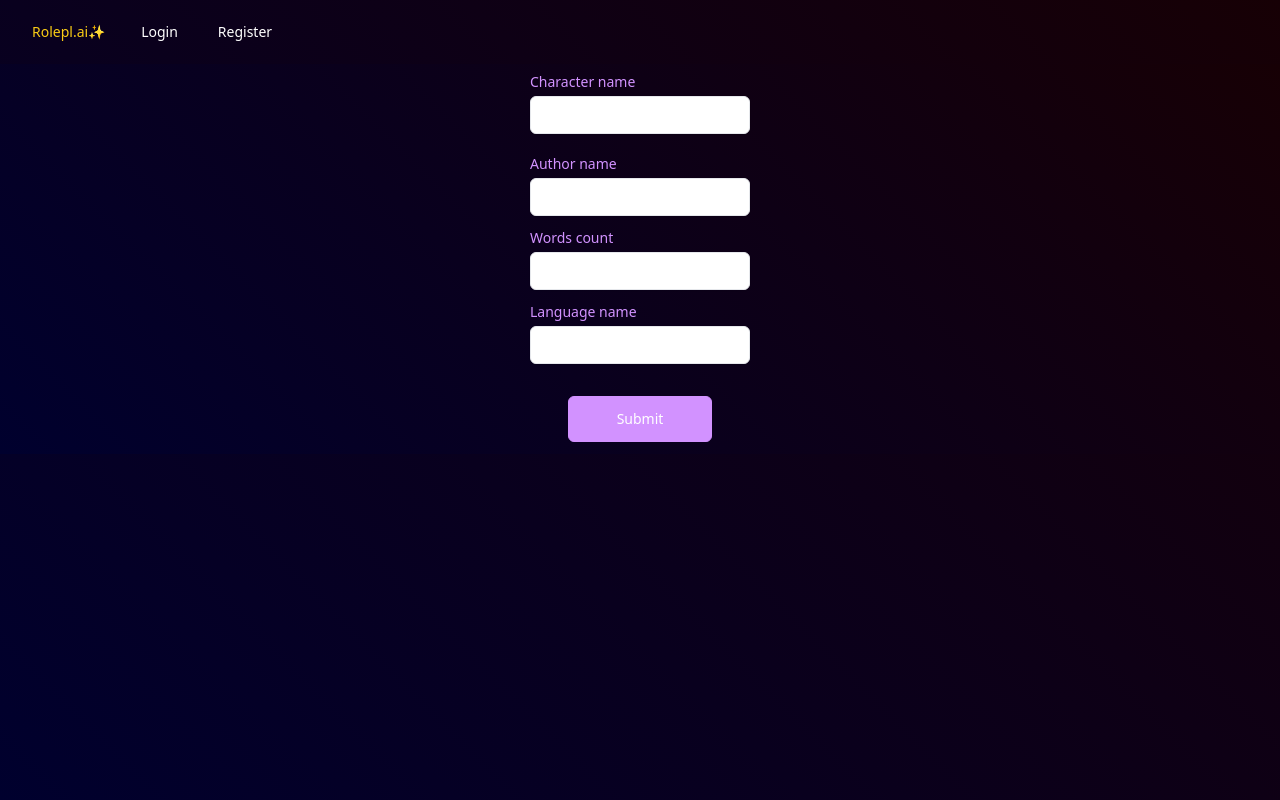
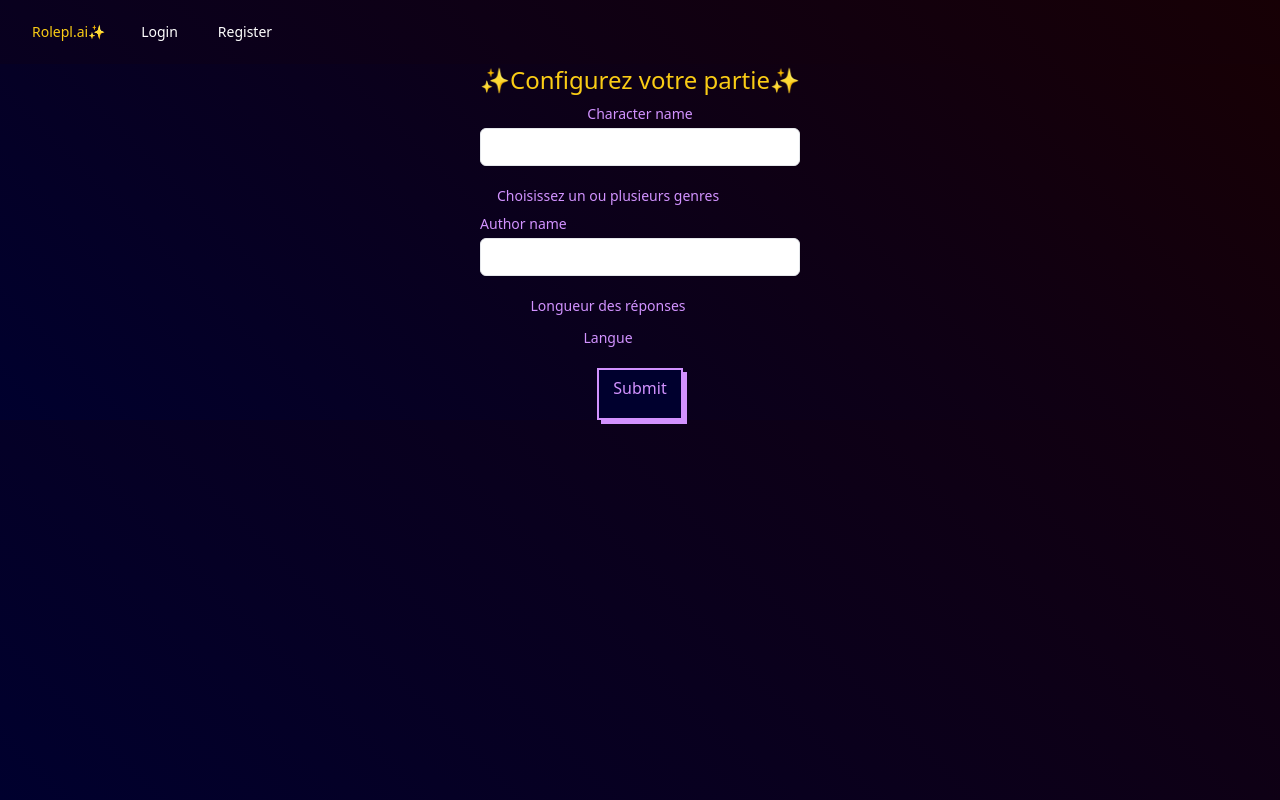
Before and after one commit to Seb-Pot-Dev/ai-boost, a Symfony app: template templates/app/index.html.twig in a window 1280 px wide. Run offline with Twig, Linux system fonts and the light colour scheme; the template is opened without the code that fills it, so the values that code supplies are empty; form fields are guessed from the names that the template uses; style sheets or scripts are compiled from the project's sources; some libraries are stand-ins or nearby versions.

Commit message:
front / translation / titles

```diff
--- a/templates/app/index.html.twig
+++ b/templates/app/index.html.twig
@@ -1,6 +1,6 @@
 {% extends 'base.html.twig' %}
 
-{% block title %}Hello AppController!{% endblock %}
+{% block title %}✨Nouvelle partie✨{% endblock %}
 
 {% block body %}
 {# Fenetre limitModal #}
@@ -19,19 +19,14 @@
     </div>
 </div>
 <main class="radient-background">
-<!-- Bouton pour déclencher le résumé -->
-
-
-<h1 class="bg-red-500 w-full text-7xl"></h1>
-
     {# <div class="flex justify-center"> #}
-        <section id="formSection" class=" flex justify-center px-8 sm:px-12 lg:col-span-7 lg:px-16 xl:col-span-6">
+        <section id="formSection" class=" flex justify-center items-center px-8 sm:px-12 lg:col-span-7 lg:px-16 xl:col-span-6">
             <div class="max-w-xl lg:max-w-3xl">
-
+            <h1 class="flex items-center justify-center text-2xl text-yellow-400 font-medium">✨Configurez votre partie✨</h1>
                 {{ form_start(form, {
                     attr: {
                         'id': 'my-form',
-                    'class': 'w-full h-full',
+                        'class': 'w-full h-full flex flex-col items-center justify-center',
                         }
                     })
                 }}
@@ -39,9 +34,9 @@
                     <div class="col-span-6">
                         {{ form_row(form.characterName, {
                         attr: {
-                        'class': 'p-2 mt-1 w-full rounded-md border-gray-200 bg-white text-sm text-g-violet shadow-sm'
+                            'class': 'p-2 mt-1 w-full rounded-md border-gray-200 bg-white text-sm text-g-dark-blue shadow-sm'
                             },
-                    label_attr: {'class': 'mt-2 block text-sm font-medium text-g-violet'},
+                        label_attr: {'class': 'mt-2 block text-sm font-medium text-g-violet flex items-center justify-center'},
                         }) }}
                     </div>
 
@@ -52,12 +47,12 @@
                         }) }}
                     </div> #}
 
-                <fieldset class="flex flex-wrap gap-3 max-w-64 items-center justify-center">
-                    <legend class="sr-only">Genre Names</legend>
+                    <fieldset class=" flex flex-wrap gap-1 max-w-64 items-center justify-center">
+                        <p class="text-g-violet mt-2 block text-sm font-medium flex items-center justify-center">Choisissez un ou plusieurs genres</p>
                         {# Itération sur chaque choix pour genreNames #}
                         {% for genreName in form.genreNames %}
                         <div>
-                    <label class="flex cursor-pointer items-center justify-center rounded-md border border-gray-100 bg-white px-3 py-2 text-gray-900 hover:border-gray-300 has-[:checked]:bg-g-violet has-[:checked]:text-white has-[:checked]:border-black transform active:scale-75 transition-transform">
+                        <label class="flex cursor-pointer items-center justify-center rounded-md border border-gray-100 bg-white px-3 py-2 text-g-dark-blue hover:border-gray-300 has-[:checked]:bg-g-violet has-[:checked]:text-white has-[:checked]:border-black transform active:scale-75 transition-transform">
                         {{ form_widget(genreName, {
                             'attr': {'class': 'sr-only'}
                         }) }}
@@ -72,36 +67,80 @@
 
 
 
-                <div class="col-span-6 sm:col-span-3">
+                    <div class="">
                         {{ form_row(form.authorName, {
-                    attr: {'class': 'p-2 mt-1 w-full rounded-md border-gray-200 bg-white text-sm text-g-violet shadow-sm'},
+                        attr: {'class': 'p-2 mt-1 w-full rounded-md border-gray-200 bg-white text-sm text-g-dark-blue shadow-sm'},
                         label_attr: {'class': 'mt-2 block text-sm font-medium text-g-violet'},
                         }) }}
                     </div>
 
-                <div class="col-span-6 sm:col-span-3">
+                    {# <div class="col-span-6 sm:col-span-3">
                         {{ form_row(form.wordsCount, {
                         attr: {'class': 'p-2 mt-1 w-full rounded-md border-gray-200 bg-white text-sm text-g-violet shadow-sm'},
                         label_attr: {'class': 'mt-2 block text-sm font-medium text-g-violet'},
                         }) }}
+                    </div> #}
+
+                    <fieldset class="flex flex-col flex-wrap gap-1 max-w-64 items-center justify-center">
+                        <p class="text-g-violet mt-2 block text-sm font-medium">Longueur des réponses</p>
+                        {# Itération sur chaque choix pour genreNames #}
+                        <div class="flex gap-1">
+                        {% for wordsCount in form.wordsCount %}
+                            <div>
+                                <label class="flex cursor-pointer items-center justify-center rounded-md border border-gray-100 bg-white px-3 py-2 text-g-dark-blue hover:border-gray-300 has-[:checked]:bg-g-violet has-[:checked]:text-white has-[:checked]:border-black transform active:scale-75 transition-transform">
+                                {{ form_widget(wordsCount, {
+                                    'attr': {'class': 'sr-only'}
+                                }) }}
+                                {# Utilisation du label du genre comme texte du bouton #}
+                                <p class="text-sm font-medium">{{ wordsCount.vars.label }}</p>
+                                </label>
                             </div>
+                        {% endfor %}
+                        </div>
+                    </fieldset>
+                    {{ form_errors(form.wordsCount) }}
 
-                <div class="col-span-6 sm:col-span-3">
+                    {# <div class="col-span-6 sm:col-span-3">
                         {{ form_row(form.languageName, {
-                    attr: {'class': 'p-2 mt-1 w-full rounded-md border-gray-200 bg-white text-sm text-g-violet shadow-sm'},
+                        attr: {'class': 'p-2 mt-1 w-full rounded-md border-gray-200 bg-white text-sm text-g-dark-blue shadow-sm'},
                         label_attr: {'class': 'mt-2 block text-sm font-medium text-g-violet'},
                         }) }}
+                    </div> #}
+
+                    <fieldset class="flex flex-col flex-wrap gap-1 max-w-64 items-center justify-center">
+                        <p class="text-g-violet mt-2 block text-sm font-medium">Langue</p>
+                        {# Itération sur chaque choix pour genreNames #}
+                        <div class="flex gap-1">
+                        {% for language in form.languageName %}
+                            <div>
+                                <label class="flex cursor-pointer items-center justify-center rounded-md border border-gray-100 bg-white px-3 py-2 text-g-dark-blue hover:border-gray-300 has-[:checked]:bg-g-violet has-[:checked]:text-white has-[:checked]:border-black transform active:scale-75 transition-transform">
+                                {{ form_widget(language, {
+                                    'attr': {'class': 'sr-only'}
+                                }) }}
+                                {# Utilisation du label du genre comme texte du bouton #}
+                                <p class="text-sm font-medium">{{ language.vars.label }}</p>
+                                </label>
+                            </div>
+                        {% endfor %}
+                        </div>
+                    </fieldset>
+                    {{ form_errors(form.languageName) }}
+
+                    <div class="mt-2 md:mt-4 flex justify-center">
+    <div class="cursor-pointer relative inline-block px-4 py-2 font-medium group">
+        <span class="absolute inset-0 w-full h-full transition duration-200 ease-out transform translate-x-1 translate-y-1 bg-g-violet group-hover:-translate-x-0 group-hover:-translate-y-0"></span>
+        <span class="absolute inset-0 w-full h-full bg-g-dark-blue border-2 border-g-violet group-hover:bg-g-violet"></span>
+        {{ form_row(form.submit, {
+            'attr': {
+                'class': 'relative text-g-violet group-hover:text-white cursor-pointer border-none bg-transparent',
+            }
+        }) }}
+    </div>
 </div>
 
 
 
 
-                        <div class="mt-6 col-span-6 sm:col-span-3 flex justify-center">
-
-                        {{ form_row(form.submit, {
-                            attr: {'class': 'mt-2 inline-block shrink-0 rounded-md border border-g-violet bg-g-violet px-12 py-3 text-sm font-medium text-white transition hover:bg-transparent hover:text-g-violet focus:outline-none focus:ring active:text-blue-500'},
-                        }) }}
-                    </div>
                     {{ form_end(form)}}
                 </div>
             </div>
@@ -206,14 +245,14 @@ function addResponseToChat(responseText, responseType) {
     imageElement.alt = responseType === 'user' ? "Avatar de l'utilisateur" : "Avatar de GPT";
     imageElement.className = "size-20 rounded-lg object-cover";
 
-    // Ajoutez l'élément img à la div externe
+    // Ajouter l'élément img à la div externe
     responseDiv.appendChild(imageElement);
 
-    // Créez et configurez le h3 pour le nom du personnage
+    // Créer et configurez le h3 pour le nom du personnage
     const characterName = document.createElement("h3");
-    characterName.className = "text-lg font-medium text-gray-900";
+    characterName.className = "text-lg font-medium text-white";
     characterName.textContent = responseType === 'user' ? "Utilisateur" : "GPT"; // Changez cela selon votre besoin
-    // Ajoutez le h3 à la div de texte
+    // Ajouter le h3 à la div de texte
     textContainerDiv.appendChild(characterName);
 
     const responseContent = document.createElement("p");
--- a/templates/base/_navbar.html.twig
+++ b/templates/base/_navbar.html.twig
@@ -29,13 +29,13 @@
       <div class="flex flex-1 items-center justify-center sm:items-stretch sm:justify-start">
         {# logo #}
         <div class="flex flex-shrink-0 items-center">
-          <a href="{{ path('app_home') }}" class="text-sm font-medium text-yellow-400">
+          <a href="{{ path('app_home') }}" class="text-sm font-medium text-yellow-400 title-text-shadow">
             Rolepl.ai✨
           </a>
         </div>
        <div class="hidden sm:ml-6 sm:block">
+
   <div class="flex space-x-4">
-
     {% if app.user %}
     <a href="{{ path('app') }}" class="{{ currentPath == '/app' ? 'bg-gray-800 text-g-violet' : 'text-white hover:bg-gray-900 ' }} rounded-md px-3 py-2 text-sm font-medium" aria-current="page">
       New game
@@ -104,7 +104,7 @@
 
   <!-- Mobile menu, show/hide based on menu state. -->
   <div class="hidden absolute z-10 w-full border-solid border-white border-b-2" id="mobile-menu">
-    <div class="space-y-1 px-2 pb-3 pt-2 radient-background border-white">
+    <div class="space-y-1 px-2 pb-3 pt-2 bg-transparent backdrop-blur-xl border-white">
       <!-- Current: "bg-gray-900 text-black", Default: "text-white hover:bg-grey-800 " -->
       {% if app.user %}
       <a href="{{ path('app') }}" class="{{ currentPath == '/app' ? 'bg-gray-800 text-g-violet' : 'text-white hover:bg-gray-900 ' }} block rounded-md px-3 py-2 text-base font-medium" aria-current="page">New game</a>
--- a/templates/chat/chat.html.twig
+++ b/templates/chat/chat.html.twig
@@ -1,6 +1,6 @@
 {% extends 'base.html.twig' %}
 
-{% block title %}Hello ChatController!{% endblock %}
+{% block title %}Aventure de {{chat.characterName}}✨{% endblock %}
 
 {% block body %}
 <div id="limitModal" class="fixed inset-0 bg-transparent backdrop-blur-sm items-center justify-center hidden z-50 w-full h-full top-0">
@@ -104,8 +104,8 @@ function addResponseToChat(responseText, responseType) {
 
     // Créez et configurez le h3 pour le nom du personnage
     const characterName = document.createElement("h3");
-    characterName.className = "text-lg font-medium text-gray-900";
-    characterName.textContent = responseType === 'user' ? "Utilisateur" : "GPT"; // Changez cela selon votre besoin
+    characterName.className = "text-lg font-medium text-white";
+    characterName.textContent = responseType === 'user' ? "Utilisateur" : "Maitre du jeu"; // Changez cela selon votre besoin
     // Ajoutez le h3 à la div de texte
     textContainerDiv.appendChild(characterName);
 
--- a/templates/chat/mychats.html.twig
+++ b/templates/chat/mychats.html.twig
@@ -1,6 +1,6 @@
 {% extends 'base.html.twig' %}
 
-{% block title %}Hello ChatController!{% endblock %}
+{% block title %}Mes aventures✨{% endblock %}
 
 {% block body %}
 <div class="flex items-center justify-center ">
--- a/templates/home/index.html.twig
+++ b/templates/home/index.html.twig
@@ -1,13 +1,13 @@
 {% extends 'base.html.twig' %}
 
-{% block title %}Hello HomeController!{% endblock %}
+{% block title %}✨Bienvenue sur Rolepl.ai✨{% endblock %}
 
 {% block body %}
         <div class="grid max-w-screen-xl px-8 py-8 mx-auto lg:gap-8 xl:gap-0 lg:py-16 lg:grid-cols-12">
             <div class="mr-auto place-self-center lg:col-span-7">
             <h1 class="max-w-2xl mb-4 text-4xl font-extrabold leading-none md:text-5xl xl:text-6xl dark:text-white">Aventurez vous dans le jeu de rôle assisté par IA</h1>
                 <p class="max-w-2xl mb-6 font-light text-gray-500 lg:mb-8 md:text-lg lg:text-xl dark:text-gray-400">Explorez des possibilitées infinies.</p>
-                <a href="{{ path('app') }}" class="inline-flex items-center justify-center px-5 py-3 mr-3 text-base font-medium text-center text-white rounded-lg bg-blue-700 hover:bg-blue-800 focus:ring-4 focus:ring-blue-300 dark:focus:ring-blue-900">
+                <a href="{{ path('app') }}" class="inline-flex items-center justify-center px-5 py-3 mr-3 text-base font-medium text-center text-white rounded-lg bg-g-light-blue hover:bg-g-light-blue-hovered focus:ring-4 focus:ring-blue-300 dark:focus:ring-blue-900">
                     Allons-y!
                     <svg class="w-5 h-5 ml-2 -mr-1" fill="currentColor" viewBox="0 0 20 20" xmlns="http://www.w3.org/2000/svg"><path fill-rule="evenodd" d="M10.293 3.293a1 1 0 011.414 0l6 6a1 1 0 010 1.414l-6 6a1 1 0 01-1.414-1.414L14.586 11H3a1 1 0 110-2h11.586l-4.293-4.293a1 1 0 010-1.414z" clip-rule="evenodd"></path></svg>
                 </a>
```
Also changed, not shown: src/Form/AppScenarioType.php (+28 -14 lines), templates/registration/register.html.twig (+8 -8 lines), templates/security/login.html.twig (+10 -10 lines). Lines whose indentation alone changed are shown as unchanged.
